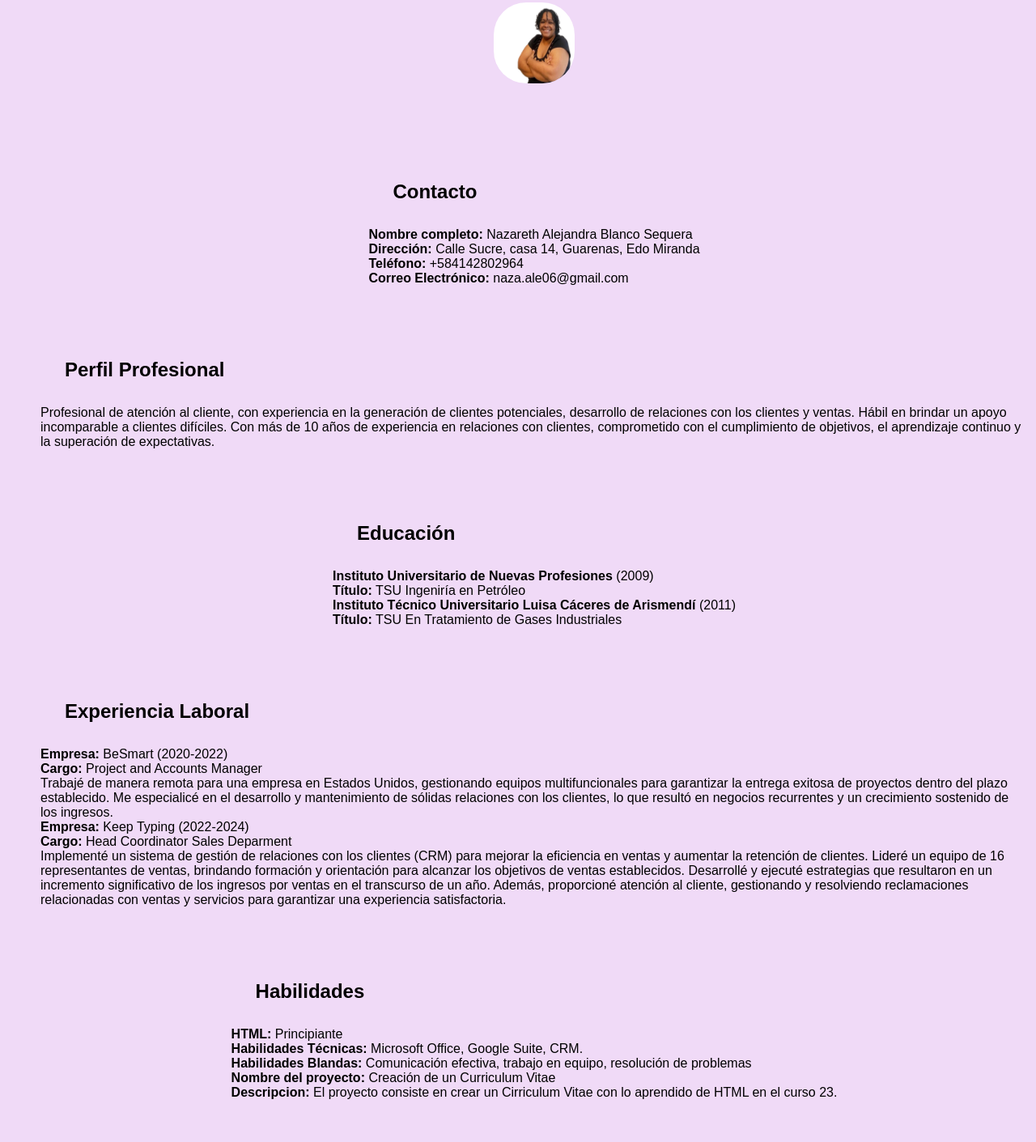
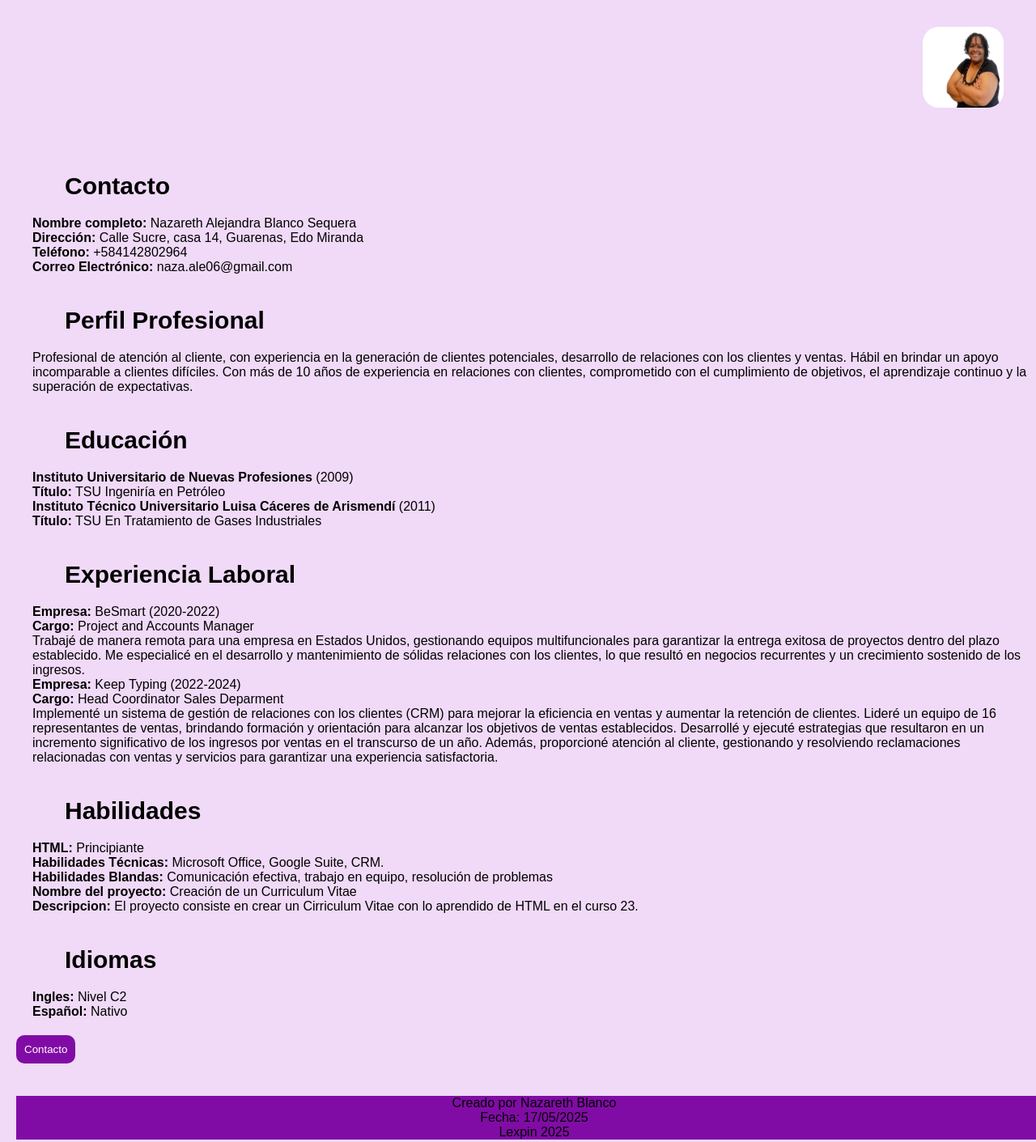
Before and after one commit to Nazalexa/Proeyto1-HTML-Naza-Curso-23, a plain HTML site: page HTML/CSS/src/practica cv/index.html in a window 1280 px wide. Shown: the part 192-1603 px from the top of the page at 81% size. Drawn offline with Linux system fonts and the light colour scheme; a web font is replaced by a local one.

Commit message:
Adjustments

```diff
--- a/HTML/CSS/src/CSS/practicacv.css
+++ b/HTML/CSS/src/CSS/practicacv.css
@@ -42,18 +42,17 @@ nav div a{
 img{
   width: 100px;
   height: 100px;
-  border-radius: 40%;
+  border-radius: 20%;
 }
 img:hover{
-  transform: scale(1.5);
+  transform: scale(1.7);
   transition: 0.2s;
 }
 
 .foto{
   display: flex;
-  flex-direction: column;
+  flex-direction: end;
   justify-content: right;
-  align-items: center;
   gap: 20px;
   margin: 60px;
 }
@@ -62,7 +61,7 @@ main{
   background-color: rgb(240, 218, 247);
   display: flex;
   flex-direction: column;
-  justify-content: center;
+  justify-content: left;
   align-items: center;
   flex-direction: column;
   padding: 20px;
@@ -74,6 +73,7 @@ main h1{
   font-weight: bold;
   text-align: center;
   color:black;
+  margin-top: 30px;
   padding-top: 70px;
 }
 
@@ -84,54 +84,63 @@ main h1:hover{
 }
 
 main h2{
-  justify-content: left;
-  align-items: center;
-  gap: 20px;
-  margin: 30px;
+  font-size: 30px;
+  font-weight: bold;
+  text-align: left;
+  color:black;
+  padding-top: 20px;
+  padding-left: 40px;
+  margin-bottom: 20px;
 }
 
 .contacto{
   justify-content: left;
   align-items: center;
   gap: 20px;
-  margin: 30px;
+  margin: 20px;
+}
+
+.contacto{
+  justify-content: left;
+  align-items: center;
+  gap: 20px;
+  margin: 20px;
 }
 
 .formacion{
   justify-content: left;
-  align-items: left;
+  align-items: center;
   gap: 20px;
-  margin: 30px;
+  margin: 20px;
 }
 
 .educacion{
   justify-content: left;
   align-items: center;
   gap: 20px;
-  margin: 30px;
+  margin: 20px;
 }
 
 .experiencia{
   justify-content: left;
   align-items: center;
   gap: 20px;
-  margin: 30px;
+  margin: 20px;
 }
 
 .habilidades{
   justify-content: left;
   align-items: center;
   gap: 20px;
-  margin: 30px;
+  margin: 20px;
 }
 
 .idiomas{
-  justify-content: center;
+  justify-content: left;
   align-items: center;
   gap: 20px;
-  margin: 30px;
+  margin: 20px;
 }
-
 .contacto:hover{
   color: rgb(129, 12, 165);
 }
@@ -156,7 +165,7 @@ button{
   background-color: rgb(129, 12, 165);
   color: white;
   border: none;
-  padding: 10px 20px;
+  padding: 10px 10px;
   border-radius: 10px;
   cursor: pointer;
 }
```
Also changed, not shown: HTML/CSS/src/practica cv/index.html (+0 -1 lines).
